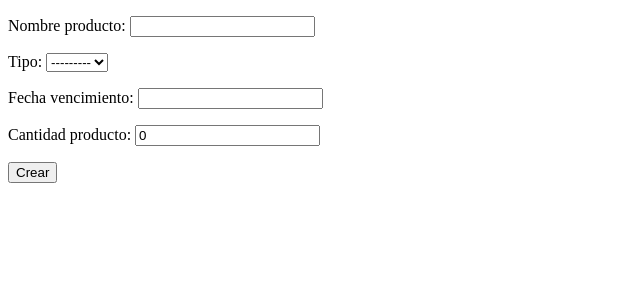
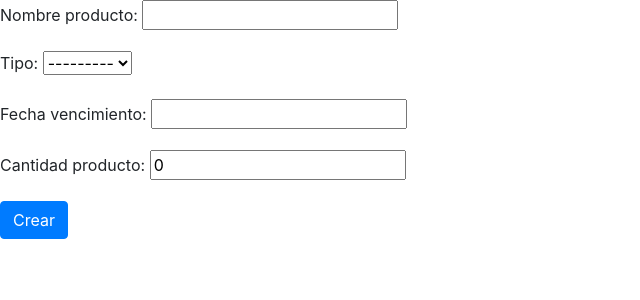
Before and after one commit to LindaNieves23/monoku-galgueria, a Django app: page /monoku/crear_galguerias/ in a window 1280 px wide. Shown: the top 300 px of the page, without its empty margins (0-640 px from the left). Run offline with Django 3.2, Linux system fonts and the light colour scheme; data that the repository does not hold is empty; some libraries are stand-ins or nearby versions.

Commit message:
templates modificados

```diff
--- a/monoku/templates/monoku/crear_galguerias.html
+++ b/monoku/templates/monoku/crear_galguerias.html
@@ -1,14 +1,17 @@
 <!DOCTYPE html>
 <html>
 <head>
+	<link rel="stylesheet" href="https://stackpath.bootstrapcdn.com/bootstrap/4.3.1/css/bootstrap.min.css" integrity="sha384-ggOyR0iXCbMQv3Xipma34MD+dH/1fQ784/j6cY/iJTQUOhcWr7x9JvoRxT2MZw1T" crossorigin="anonymous">
 	<title></title>
 </head>
 <body>
-<form action="{% url 'monoku:crear_galguerias' %}" method="post">
+<form class="form-group align-items-center", action="{% url 'monoku:crear_galguerias' %}" method="post">
 {% csrf_token %}
 {{ form.as_p}}
 
-<input type="submit" value="Crear">
+<!-- <input type="submit" value="Crear"> -->
+<button type="submit" class="btn btn-primary">Crear</button>
+
 </form>
 </body>
 </html>
--- a/monoku/templates/monoku/crear_personas.html
+++ b/monoku/templates/monoku/crear_personas.html
@@ -1,14 +1,18 @@
 <!DOCTYPE html>
 <html>
 <head>
+	<link rel="stylesheet" href="https://stackpath.bootstrapcdn.com/bootstrap/4.3.1/css/bootstrap.min.css" integrity="sha384-ggOyR0iXCbMQv3Xipma34MD+dH/1fQ784/j6cY/iJTQUOhcWr7x9JvoRxT2MZw1T" crossorigin="anonymous">
 	<title></title>
 </head>
 <body>
 <form action="{% url 'monoku:crear_personas' %}" method="post">
+
 {% csrf_token %}
 {{ form.as_p}}
 
-<input type="submit" value="Crear">
+
+<!-- <input type="submit" value="Crear"> -->
+<button type="submit" class="btn btn-primary">Crear</button>
 </form>
 </body>
 </html>
--- a/monoku/templates/monoku/crear_preferencias.html
+++ b/monoku/templates/monoku/crear_preferencias.html
@@ -1,6 +1,7 @@
 <!DOCTYPE html>
 <html>
 <head>
+	<link rel="stylesheet" href="https://stackpath.bootstrapcdn.com/bootstrap/4.3.1/css/bootstrap.min.css" integrity="sha384-ggOyR0iXCbMQv3Xipma34MD+dH/1fQ784/j6cY/iJTQUOhcWr7x9JvoRxT2MZw1T" crossorigin="anonymous">
 	<title></title>
 </head>
 <body>
@@ -8,7 +9,7 @@
 {% csrf_token %}
 {{ form.as_p}}
 
-<input type="submit" value="Crear">
+<button type="submit" class="btn btn-primary">Crear</button>
 </form>
 </body>
 </html>
--- a/monoku/templates/monoku/index.html
+++ b/monoku/templates/monoku/index.html
@@ -1,14 +1,15 @@
 <!DOCTYPE html>
 <html>
 <head>
+	<link rel="stylesheet" href="https://stackpath.bootstrapcdn.com/bootstrap/4.3.1/css/bootstrap.min.css" integrity="sha384-ggOyR0iXCbMQv3Xipma34MD+dH/1fQ784/j6cY/iJTQUOhcWr7x9JvoRxT2MZw1T" crossorigin="anonymous">
 	<title></title>
 </head>
 <body>
 	<h1>Galguerias</h1>
 	{% if latest_galguerias_list %}
-    <ul>
+    <ul class="list-group">
     {% for galguerias in latest_galguerias_list %}
-        <li><a href="/monoku/{{ galguerias.id }}/">{{ galguerias}}</a></li>
+        <li class="list-group-item"><a href="/monoku/{{ galguerias.id }}/">{{ galguerias}}</a></li>
     {% endfor %}
     </ul>
 {% else %}
--- a/monoku/templates/monoku/personas.html
+++ b/monoku/templates/monoku/personas.html
@@ -1,14 +1,15 @@
 <!DOCTYPE html>
 <html>
 <head>
+	<link rel="stylesheet" href="https://stackpath.bootstrapcdn.com/bootstrap/4.3.1/css/bootstrap.min.css" integrity="sha384-ggOyR0iXCbMQv3Xipma34MD+dH/1fQ784/j6cY/iJTQUOhcWr7x9JvoRxT2MZw1T" crossorigin="anonymous">
 	<title></title>
 </head>
 <body>
 	<h1>Monoku</h1>
 	{% if latest_personas_list %}
-    <ul>
+    <ul class="list-group">
     {% for personas in latest_personas_list %}
-        <li><a href="/monoku/{{ personas.id }}/">{{ personas }}</a></li>
+        <li class="list-group-item"><a href="/monoku/{{ personas.id }}/">{{ personas }}</a></li>
     {% endfor %}
     </ul>
 {% else %}
--- a/monoku/templates/monoku/preferencias.html
+++ b/monoku/templates/monoku/preferencias.html
@@ -1,15 +1,16 @@
 <!DOCTYPE html>
 <html>
 <head>
+	<link rel="stylesheet" href="https://stackpath.bootstrapcdn.com/bootstrap/4.3.1/css/bootstrap.min.css" integrity="sha384-ggOyR0iXCbMQv3Xipma34MD+dH/1fQ784/j6cY/iJTQUOhcWr7x9JvoRxT2MZw1T" crossorigin="anonymous">
 	<title></title>
 </head>
 <body>
 
 	<h1>Consumo por persona</h1>
 	{% if latest_preferencias_list %}
-    <ul>
+    <ul class="list-group">
     {% for preferencias in latest_preferencias_list %}
-        <li><a href="/monoku/{{ preferencias.id }}/">{{ preferencias}}</a></li>
+        <li class="list-group-item"><a href="/monoku/{{ preferencias.id }}/">{{ preferencias}}</a></li>
     {% endfor %}
     </ul>
 {% else %}
```
